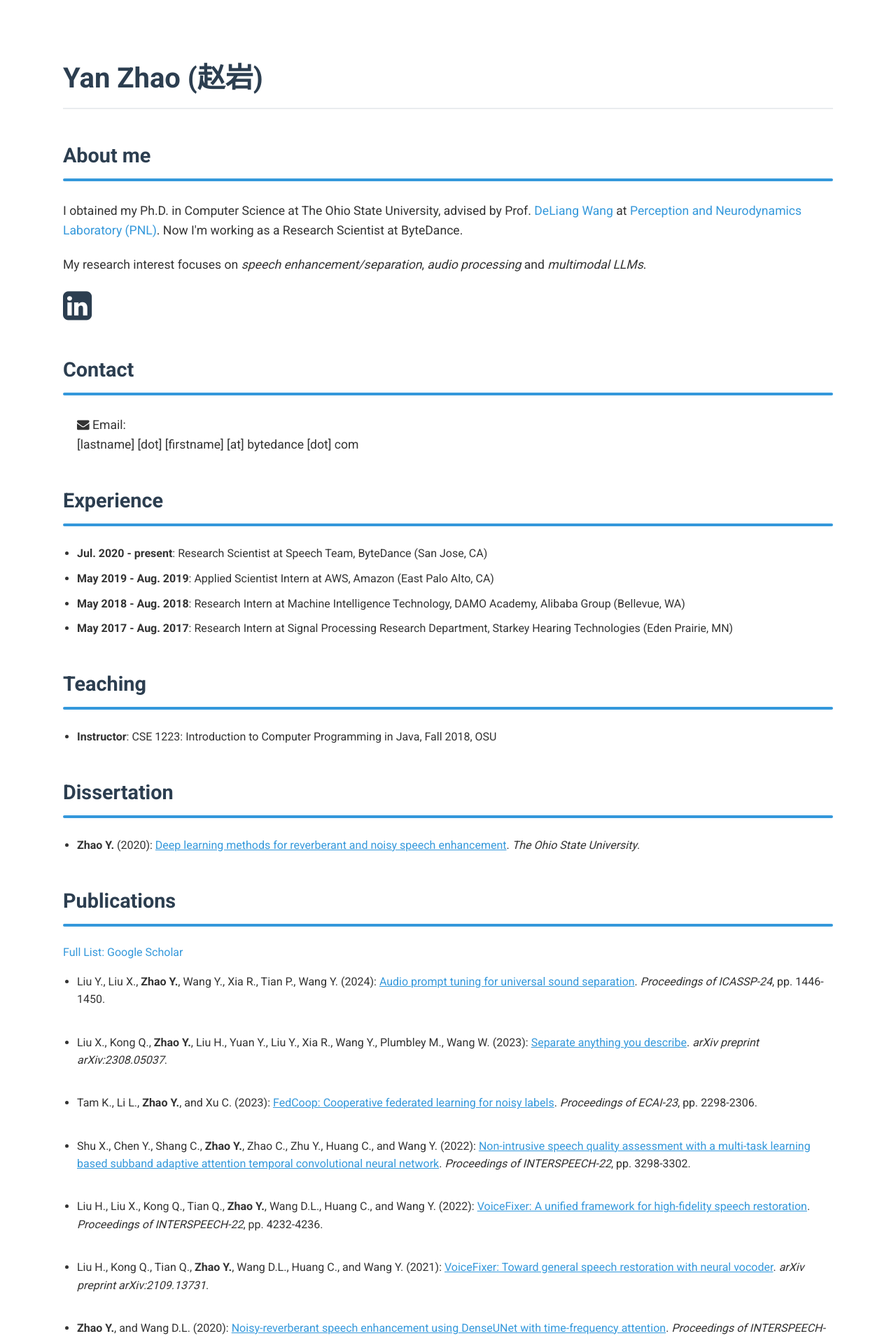
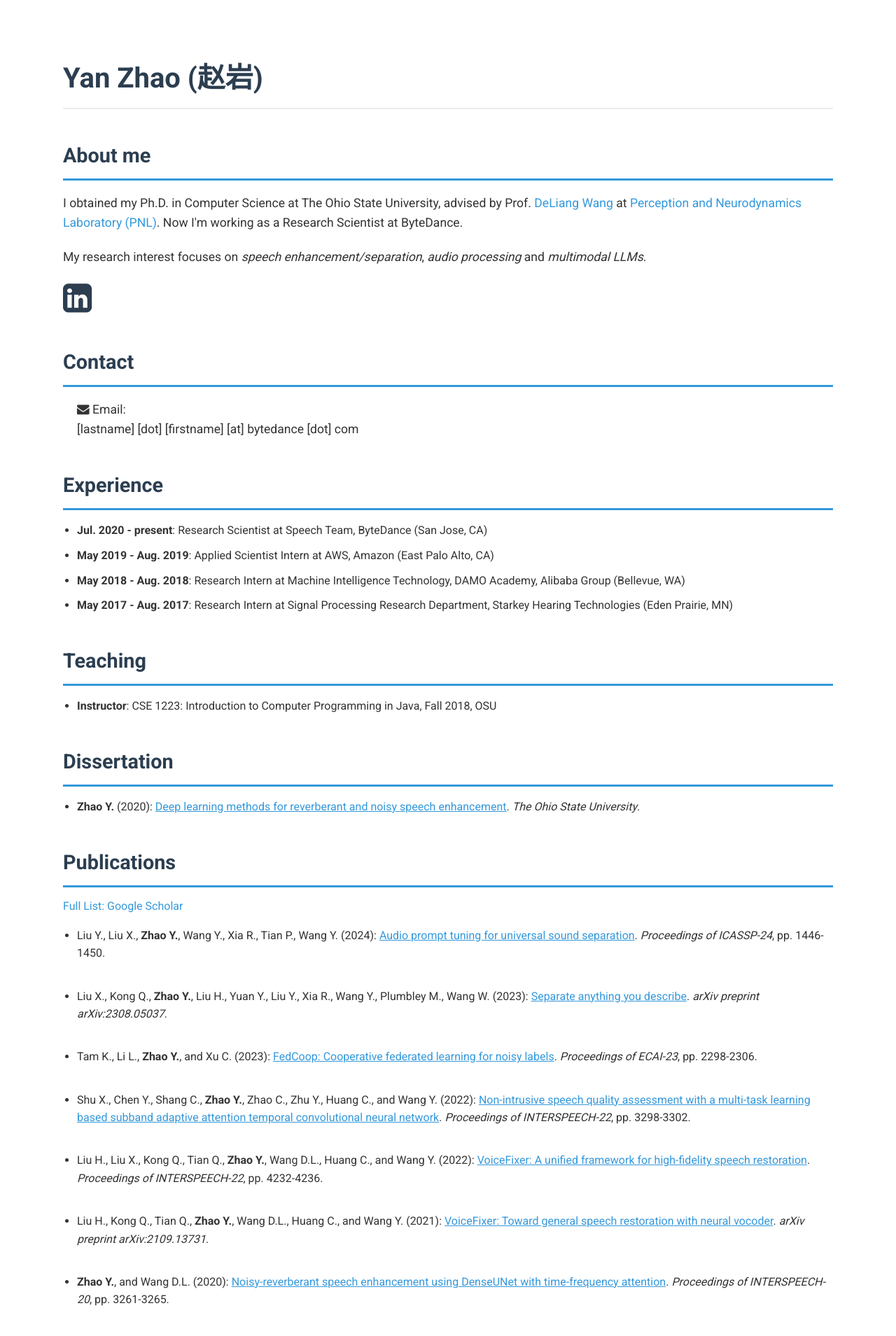
Before and after one commit to cliffzhao/cliffzhao.github.io, a Jekyll site: the page built from index.html, in a window 1280 px wide. Shown: the top 1909 px of the page at 70% size. Built offline with Jekyll 4.4.1, drawn with Linux system fonts in a browser that asks for light colours; a style sheet for code colours, icons or effects is not loaded.

Commit message:
[update] update style

```diff
--- a/css/main.css
+++ b/css/main.css
@@ -40,18 +40,10 @@
     font-size: 1.8em;
     position: relative;
     padding-bottom: 10px;
-    display: block;
-    width: 100%;
-}
-
-h2:after {
-    content: '';
-    display: block;
-    width: 100%;
-    height: 4px;
-    background: var(--accent-color);
-    margin-top: 10px;
-    border-radius: 2px;
+    margin-top: 1.5em;
+    margin-bottom: 0.5em;
+    font-weight: 700;
+    border-bottom: 3px solid var(--accent-color);
 }
 
 p {
```
